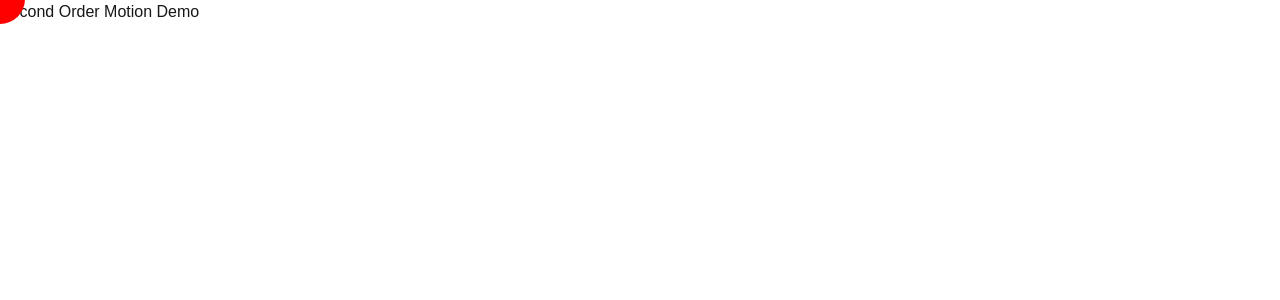
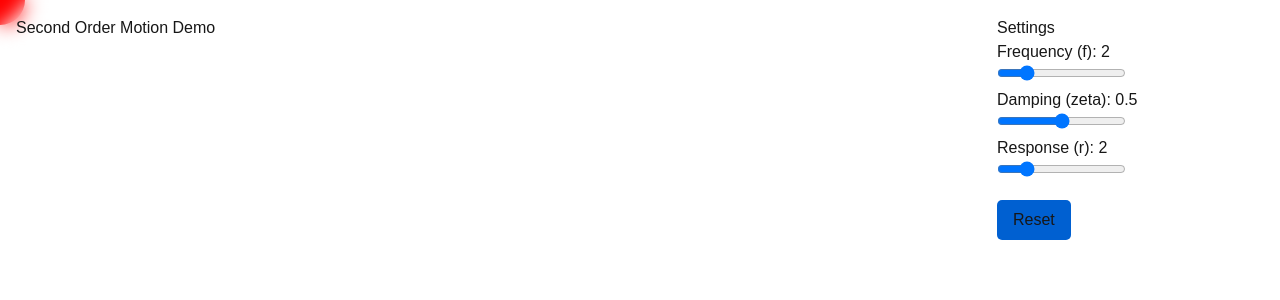
Before and after one commit to LucDictus/interpolation-curves, a Next.js app: page / in a window 1280 px wide. Shown: the top 300 px of the page. Built offline with nearby package versions, Linux system fonts and the light colour scheme.

Commit message:
Working: Second Order Motion Demo

```diff
--- a/app/components/CurserFollower.tsx
+++ b/app/components/CurserFollower.tsx
@@ -2,8 +2,13 @@
 
 import { useEffect, useState } from "react";
 import { useSecondOrder } from "../hooks/useSecondOrder";
+import { SecondOrderParams } from "../types/SecondOrderParams";
 
-export default function CursorFollower() {
+type Props = {
+  params: SecondOrderParams;
+};
+
+export default function CursorFollower({ params }: Props) {
   const [mouse, setMouse] = useState({
     x: 0,
     y: 0,
@@ -23,17 +28,8 @@ export default function CursorFollower() {
       window.removeEventListener("mousemove", handleMove);
   }, []);
 
-  const x = useSecondOrder(mouse.x, {
-    frequency: 2,
-    damping: 0.5,
-    response: 2,
-  });
-
-  const y = useSecondOrder(mouse.y, {
-    frequency: 2,
-    damping: 0.5,
-    response: 2,
-  });
+  const x = useSecondOrder(mouse.x, params);
+  const y = useSecondOrder(mouse.y, params);
 
   return (
     <div
@@ -45,8 +41,8 @@ export default function CursorFollower() {
         background: "red",
         pointerEvents: "none",
 
-        transform: `translate(${x - 25}px, ${y - 50}px)`,
-        }}
+        transform: `translate(${x - 25}px, ${y - 25}px)`,
+      }}
     />
   );
 }
--- /dev/null
+++ b/app/components/Navigaton.tsx
@@ -0,0 +1,19 @@
+export default function Navigation() {
+  return (
+    <nav
+        style={{
+            position: "fixed",
+            top: 0,
+            left: 0,
+            width: "100%",
+            padding: "1rem",
+            gap: "1rem",
+            borderBottom: "1px solid rgba(255, 255, 255, 0.2)",
+            backdropFilter: "blur(10px)",
+            zIndex: 1000,
+        }}
+    >
+        <h2> Second Order Motion Demo </h2>
+    </nav>
+  );
+}
--- /dev/null
+++ b/app/components/SettingsTab.tsx
@@ -0,0 +1,75 @@
+import { SecondOrderParams } from "../types/SecondOrderParams";
+
+type Props = {
+  params: SecondOrderParams;
+  setParams: React.Dispatch<React.SetStateAction<SecondOrderParams>>;
+};
+
+export default function SettingsTab({ params, setParams }: Props) {
+  return (
+    <div style={{
+        position: "fixed",
+        top: 0,
+        right: 0,
+        width: 300,
+        height: "100vh",
+        padding: "1rem",
+        borderLeft: "1px solid rgba(255, 255, 255, 0.8)",
+        backdropFilter: "blur(10px)",
+        zIndex: 1000
+    }}>
+      <h2>Settings</h2>
+
+      <p>Frequency (f): {params.frequency}</p>
+      <input
+        type="range"
+        min="0.1"
+        max="10"
+        step="0.1"
+        value={params.frequency}
+        onChange={(e) =>
+          setParams((p) => ({ ...p, frequency: Number(e.target.value) }))
+        }
+      />
+
+      <p>Damping (zeta): {params.damping}</p>
+      <input
+        type="range"
+        min="0"
+        max="1"
+        step="0.01"
+        value={params.damping}
+        onChange={(e) =>
+          setParams((p) => ({ ...p, damping: Number(e.target.value) }))
+        }
+      />
+
+      <p>Response (r): {params.response}</p>
+      <input
+        type="range"
+        min="0.1"
+        max="10"
+        step="0.1"
+        value={params.response}
+        onChange={(e) =>
+          setParams((p) => ({ ...p, response: Number(e.target.value) }))
+        }
+      />
+
+      <p></p>
+      <button
+        onClick={() => setParams({ frequency: 1, damping: 0.7, response: 1 })}
+        style={{
+            backgroundColor: "#0060d1",
+            border: "none",
+            padding: "0.5rem 1rem",
+            borderRadius: "5px",
+            cursor: "pointer",
+            marginTop: "1rem",
+        }}
+      >
+        Reset
+      </button>
+    </div>
+  );
+}
--- a/app/layout.tsx
+++ b/app/layout.tsx
@@ -1,16 +1,5 @@
 import type { Metadata } from "next";
-import { Geist, Geist_Mono } from "next/font/google";
 import "./globals.css";
-
-const geistSans = Geist({
-  variable: "--font-geist-sans",
-  subsets: ["latin"],
-});
-
-const geistMono = Geist_Mono({
-  variable: "--font-geist-mono",
-  subsets: ["latin"],
-});
 
 export const metadata: Metadata = {
   title: "Create Next App",
@@ -23,10 +12,7 @@ export default function RootLayout({
   children: React.ReactNode;
 }>) {
   return (
-    <html
-      lang="en"
-      className={`${geistSans.variable} ${geistMono.variable} h-full antialiased`}
-    >
+    <html lang="en">
       <body className="min-h-full flex flex-col">{children}</body>
     </html>
   );
--- a/app/page.tsx
+++ b/app/page.tsx
@@ -1,15 +1,9 @@
-import CursorFollower from "./components/CurserFollower";
+import HomePage from "./pages/HomePage";
 
 export default function Home() {
   return (
-    <main
-      style={{
-        height: "100vh",
-      }}
-    >
-      <h1>Second Order Motion Demo</h1>
-
-      <CursorFollower />
-    </main>
+    <>
+      <HomePage />
+    </>
   );
 }
--- /dev/null
+++ b/app/pages/HomePage.tsx
@@ -0,0 +1,25 @@
+"use client";
+
+import { useState } from "react";
+import Navigation from "../components/Navigaton";
+import CursorFollower from "../components/CurserFollower";
+import SettingsTab from "../components/SettingsTab";
+
+export default function HomePage() {
+  const [params, setParams] = useState({
+    frequency: 2,
+    damping: 0.5,
+    response: 2,
+  });
+
+  return (
+    <>
+      <Navigation />
+
+      <main style={{ height: "100vh" }}>
+        <SettingsTab params={params} setParams={setParams} />
+        <CursorFollower params={params} />
+      </main>
+    </>
+  );
+}
--- /dev/null
+++ b/app/types/SecondOrderParams.ts
@@ -0,0 +1,5 @@
+export type SecondOrderParams = {
+  frequency: number;
+  damping: number;
+  response: number;
+};
```
